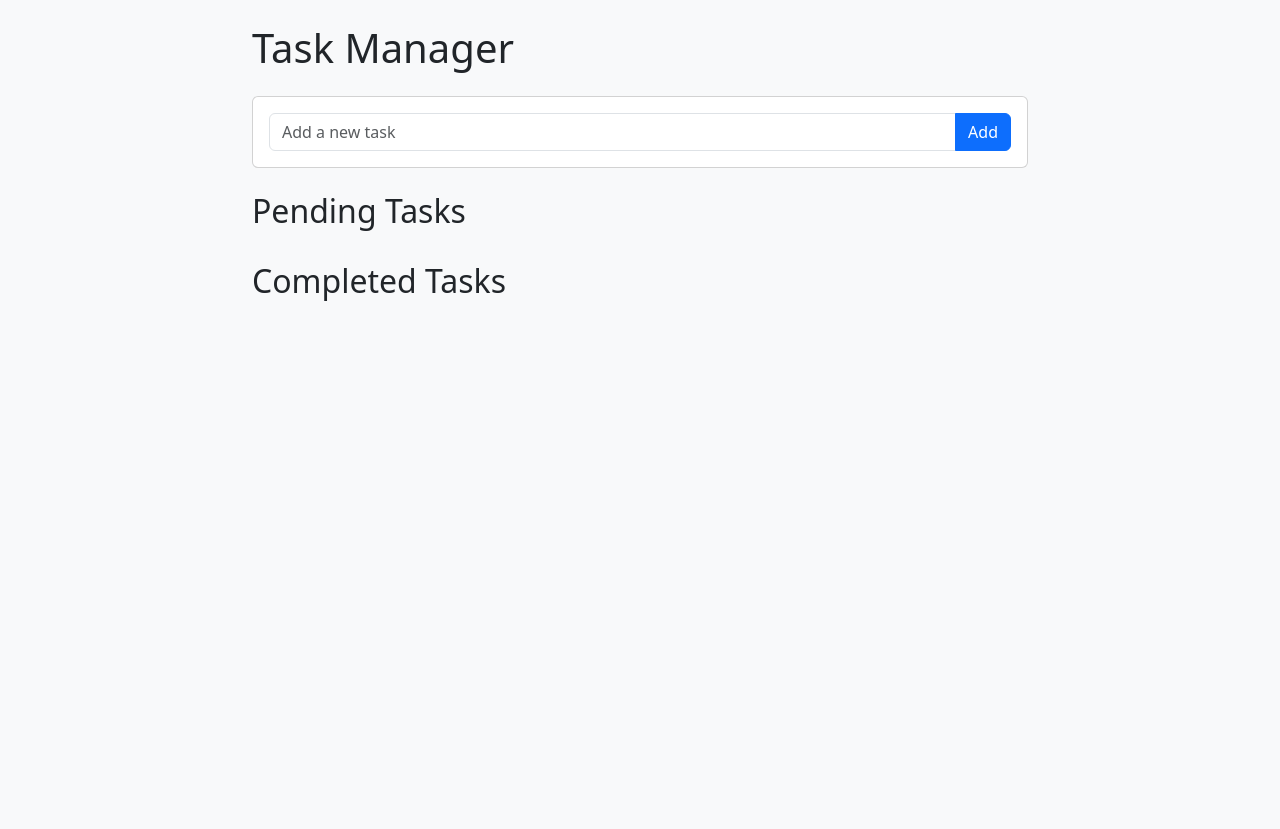
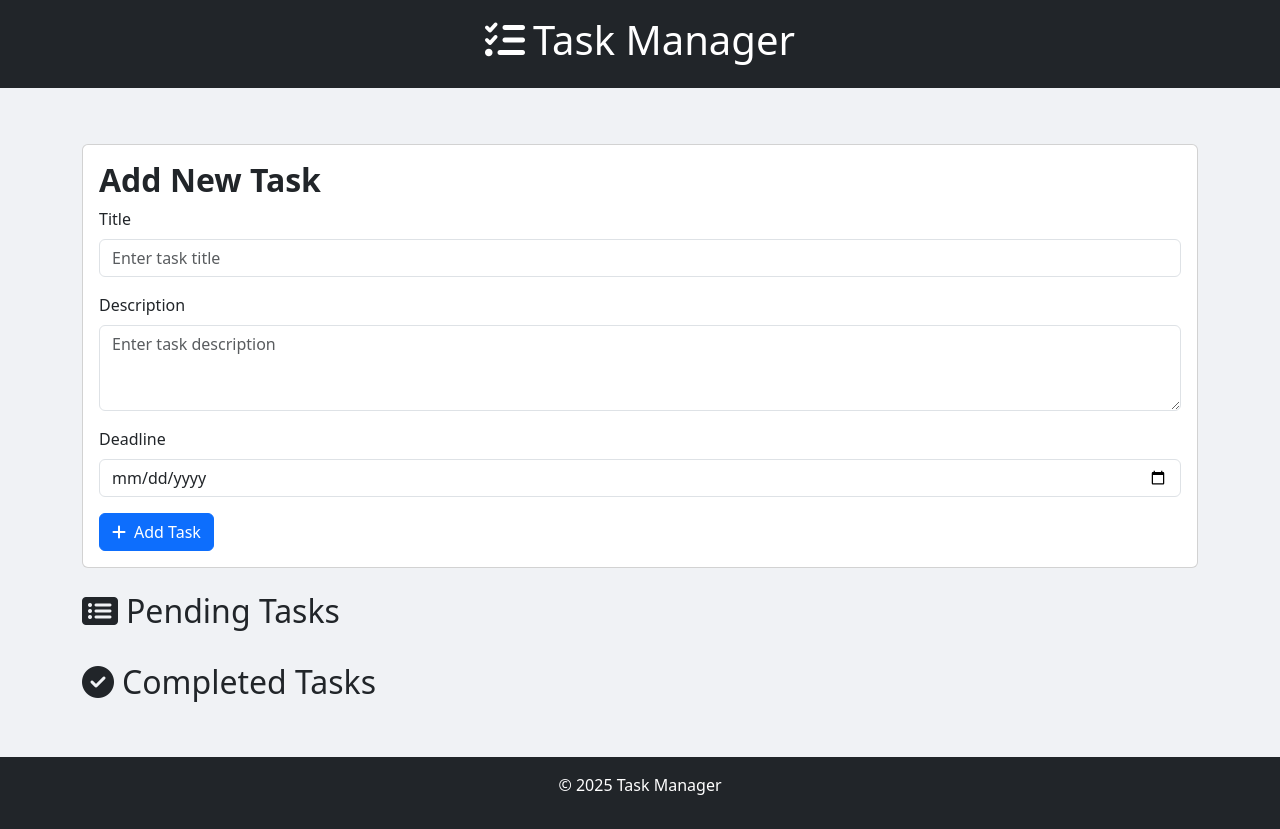
Before and after one commit to andesec/task-manager, a FastAPI app: page / in a window 1280 px wide. Before the commit the page ends 301 px from the top, so only its background shows below. Run offline with FastAPI, Linux system fonts and the light colour scheme.

Commit message:
feat: Revamp UI with new features and automatic DB migration

```diff
--- a/main.py
+++ b/main.py
@@ -4,18 +4,38 @@ from fastapi.staticfiles import StaticFiles
 from fastapi.templating import Jinja2Templates
 from fastapi.middleware.cors import CORSMiddleware
 from sqlalchemy.orm import Session
+from sqlalchemy import inspect, create_engine, text
 import models
-from database import SessionLocal, engine
+from database import SessionLocal, engine, DATABASE_URL
 import time
+from datetime import datetime
 
-# Retry mechanism for database connection
+# Retry mechanism for database connection and schema migration
 for i in range(10):
     try:
-        models.Base.metadata.create_all(bind=engine)
-        print("Database tables created.")
+        # Check for existing tables and columns
+        db_engine = create_engine(DATABASE_URL)
+        inspector = inspect(db_engine)
+
+        # Create tables if they don't exist
+        models.Base.metadata.create_all(bind=db_engine)
+        print("Database tables created or already exist.")
+
+        # Check for columns in the tasks table
+        columns = [col['name'] for col in inspector.get_columns('tasks')]
+        with db_engine.connect() as connection:
+            if 'description' not in columns:
+                connection.execute(text("ALTER TABLE tasks ADD COLUMN description VARCHAR"))
+                connection.commit()
+                print("Added 'description' column to 'tasks' table.")
+            if 'deadline' not in columns:
+                connection.execute(text("ALTER TABLE tasks ADD COLUMN deadline DATE"))
+                connection.commit()
+                print("Added 'deadline' column to 'tasks' table.")
+
         break
     except Exception as e:
-        print(f"Database connection failed. Retrying... ({i+1}/10)")
+        print(f"Database connection or migration failed. Retrying... ({i+1}/10)")
         print(e)
         time.sleep(2)
 
@@ -62,8 +82,9 @@ def read_tasks(request: Request, db: Session = Depends(get_db)):
     return templates.TemplateResponse("index.html", {"request": request, "pending_tasks": pending_tasks, "completed_tasks": completed_tasks})
 
 @app.post("/add", response_class=RedirectResponse)
-def add_task(title: str = Form(...), db: Session = Depends(get_db)):
-    new_task = models.Task(title=title)
+def add_task(title: str = Form(...), description: str = Form(None), deadline: str = Form(None), db: Session = Depends(get_db)):
+    deadline_obj = datetime.strptime(deadline, "%Y-%m-%d").date() if deadline else None
+    new_task = models.Task(title=title, description=description, deadline=deadline_obj)
     db.add(new_task)
     db.commit()
     return RedirectResponse(url="/", status_code=303)
--- a/models.py
+++ b/models.py
@@ -1,4 +1,4 @@
-from sqlalchemy import Boolean, Column, Integer, String
+from sqlalchemy import Boolean, Column, Integer, String, Date
 from database import Base
 
 class Task(Base):
@@ -6,4 +6,6 @@ class Task(Base):
 
     id = Column(Integer, primary_key=True, index=True)
     title = Column(String, index=True)
+    description = Column(String, nullable=True)
+    deadline = Column(Date, nullable=True)
     completed = Column(Boolean, default=False)
--- a/static/style.css
+++ b/static/style.css
@@ -1,7 +1,45 @@
 body {
-    background-color: #f8f9fa;
+    background-color: #f0f2f5;
+    display: flex;
+    flex-direction: column;
+    min-height: 100vh;
 }
 
 .container {
-    max-width: 800px;
+    flex: 1;
 }
+
+header {
+    margin-bottom: 2rem;
+}
+
+footer {
+    margin-top: 2rem;
+}
+
+.card-title {
+    font-weight: bold;
+}
+
+.list-group-item {
+    border-radius: 0.5rem;
+    margin-bottom: 1rem;
+    box-shadow: 0 2px 4px rgba(0,0,0,0.1);
+}
+
+.list-group-item h5 {
+    font-weight: 600;
+}
+
+.list-group-item p {
+    color: #6c757d;
+}
+
+.list-group-item small {
+    color: #495057;
+    font-weight: 500;
+}
+
+.btn-sm i {
+    font-size: 0.875rem;
+}
--- a/templates/index.html
+++ b/templates/index.html
@@ -5,37 +5,54 @@
     <meta name="viewport" content="width=device-width, initial-scale=1.0">
     <title>Task Manager</title>
     <link href="https://cdn.jsdelivr.net/npm/bootstrap@5.3.0/dist/css/bootstrap.min.css" rel="stylesheet">
+    <link rel="stylesheet" href="https://cdnjs.cloudflare.com/ajax/libs/font-awesome/6.4.0/css/all.min.css">
     <link rel="stylesheet" href="/static/style.css">
 </head>
 <body>
-    <div class="container">
-        <h1 class="my-4">Task Manager</h1>
+    <header class="bg-dark text-white text-center py-3">
+        <h1><i class="fas fa-tasks me-2"></i>Task Manager</h1>
+    </header>
 
+    <div class="container my-4">
         <div class="card mb-4">
             <div class="card-body">
+                <h2 class="card-title">Add New Task</h2>
                 <form action="/add" method="post">
-                    <div class="input-group">
-                        <input type="text" class="form-control" name="title" placeholder="Add a new task" required>
-                        <button class="btn btn-primary" type="submit">Add</button>
+                    <div class="mb-3">
+                        <label for="title" class="form-label">Title</label>
+                        <input type="text" class="form-control" id="title" name="title" placeholder="Enter task title" required>
                     </div>
+                    <div class="mb-3">
+                        <label for="description" class="form-label">Description</label>
+                        <textarea class="form-control" id="description" name="description" rows="3" placeholder="Enter task description"></textarea>
+                    </div>
+                    <div class="mb-3">
+                        <label for="deadline" class="form-label">Deadline</label>
+                        <input type="date" class="form-control" id="deadline" name="deadline">
+                    </div>
+                    <button class="btn btn-primary" type="submit"><i class="fas fa-plus me-2"></i>Add Task</button>
                 </form>
             </div>
         </div>
 
-        <h2>Pending Tasks</h2>
+        <h2><i class="fas fa-list-alt me-2"></i>Pending Tasks</h2>
         <ul class="list-group mb-4">
             {% for task in pending_tasks %}
-            <li class="list-group-item d-flex justify-content-between align-items-center">
-                {{ task.title }}
+            <li class="list-group-item">
+                <div class="d-flex w-100 justify-content-between">
+                    <h5 class="mb-1">{{ task.title }}</h5>
+                    <small>{{ task.deadline.strftime('%Y-%m-%d') if task.deadline else '' }}</small>
+                </div>
+                <p class="mb-1">{{ task.description }}</p>
                 <div>
-                    <a href="/complete/{{ task.id }}" class="btn btn-success btn-sm">Complete</a>
-                    <a href="/delete/{{ task.id }}" class="btn btn-danger btn-sm">Delete</a>
+                    <a href="/complete/{{ task.id }}" class="btn btn-success btn-sm"><i class="fas fa-check"></i></a>
+                    <a href="/delete/{{ task.id }}" class="btn btn-danger btn-sm"><i class="fas fa-trash"></i></a>
                 </div>
             </li>
             {% endfor %}
         </ul>
 
-        <h2>Completed Tasks</h2>
+        <h2><i class="fas fa-check-circle me-2"></i>Completed Tasks</h2>
         <ul class="list-group">
             {% for task in completed_tasks %}
             <li class="list-group-item text-muted text-decoration-line-through">
@@ -44,5 +61,9 @@
             {% endfor %}
         </ul>
     </div>
+
+    <footer class="bg-dark text-white text-center py-3 mt-4">
+        <p>&copy; 2025 Task Manager</p>
+    </footer>
 </body>
 </html>
```
